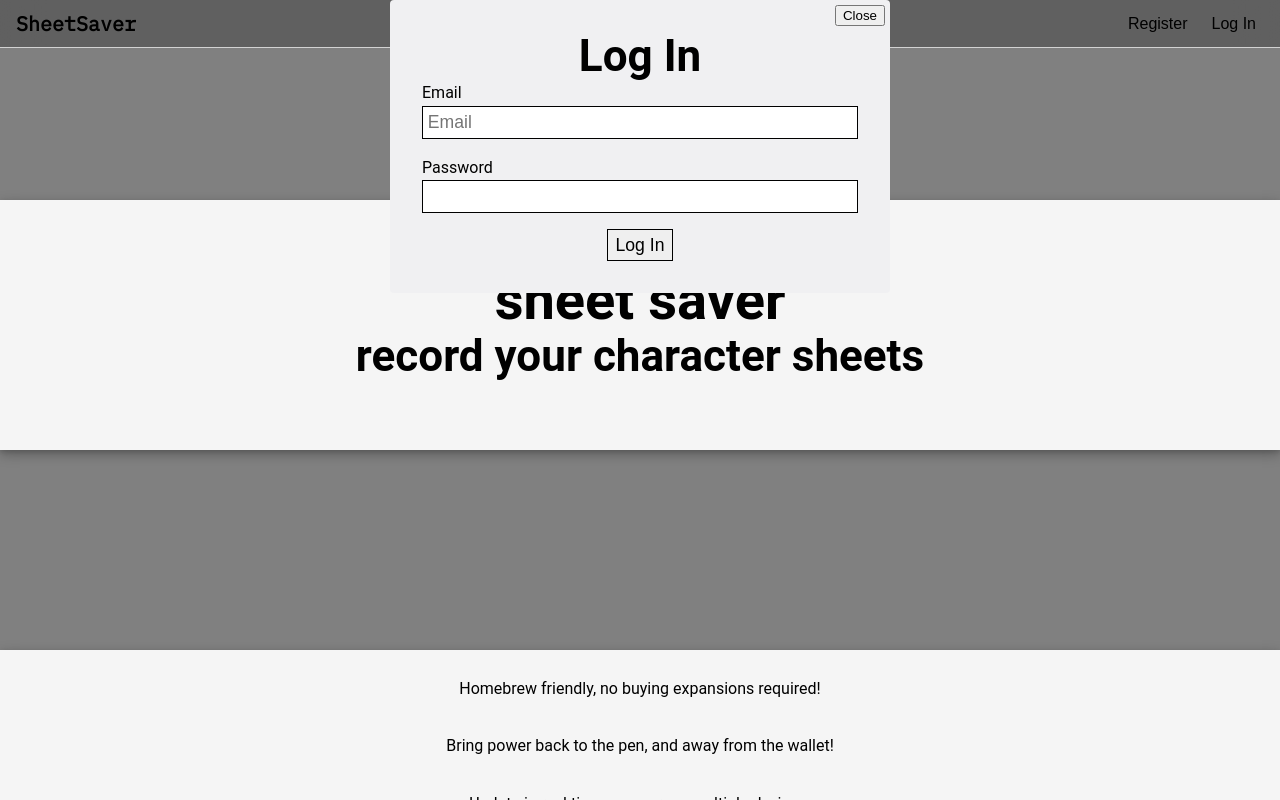
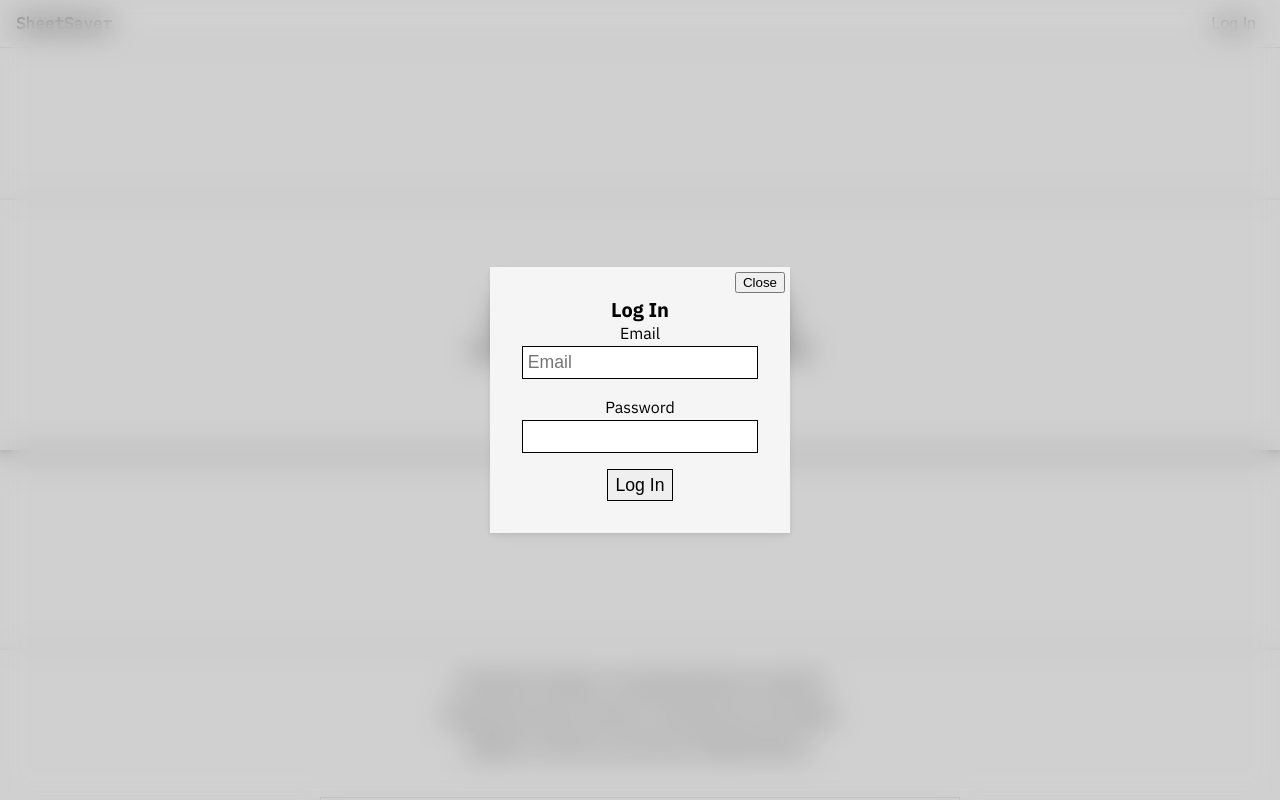
Before and after one commit to djdagorne/SheetSaver, a React (Create React App) app in the folder client/: page / in a window 1280 px wide. Both pictures are taken after a click on the button "Log In". Shown: the top 800 px of the page. Built offline with nearby package versions, Linux system fonts and the light colour scheme; no server answers.

Commit message:
lazy push

```diff
--- a/client/src/App.js
+++ b/client/src/App.js
@@ -23,9 +23,11 @@ export default function App() {
     user: undefined,
   });
 
+  // TODO get consistent buttons - no rounded corner, light-accent edges, like splash page button
+
   // log in the user if an old token is found in local storage.
   // nest an async function within the useEffect to obtain token info on app render
-
+  /*
   useEffect(() => {
     window.addEventListener('scroll', () => {
       const header = document.getElementById('header');
@@ -38,7 +40,7 @@ export default function App() {
     return () => {
       window.removeEventListener('scroll');
     };
-  }, []);
+  }, []); */
 
   useEffect(() => {
     const checkLoggedIn = async () => {
--- a/client/src/components/Header/Header.js
+++ b/client/src/components/Header/Header.js
@@ -13,10 +13,6 @@ export default function Header() {
 
   const history = useHistory();
 
-  const register = () => {
-    // history.push("/register");
-    setPopup('register');
-  };
   const logout = () => {
     setUserData({ token: undefined, user: undefined });
     localStorage.setItem('auth-token', '');
@@ -27,10 +23,13 @@ export default function Header() {
     setPopup('login');
   };
   const hideModal = () => {
+    document.body.style.position = 'relative';
+    document.body.style.overflow = 'scroll';
     setPopup('');
   };
   return (
-    <header id="header" className="">
+    <header id="header">
+      <div className="header__container">
         <Link to="/" className="header__title">
           <span className="header__title--name">SheetSaver</span>
         </Link>
@@ -39,22 +38,17 @@ export default function Header() {
             <button type="button" className="header__auth-options--button" onClick={logout}>Log Out</button>
           ) : (
             <>
-            <button type="button" className="header__auth-options--button" onClick={register}>Register</button>
               <button type="button" className="header__auth-options--button" onClick={login}>Log In</button>
             </>
 
           )}
         </nav>
+      </div>
       {popup === 'login' ? (
         <PopupModal hideModal={hideModal}>
           <Login hideModal={hideModal} />
         </PopupModal>
       ) : null}
-      {popup === 'register' ? (
-        <PopupModal hideModal={hideModal}>
-          <Register hideModal={hideModal} />
-        </PopupModal>
-      ) : null}
     </header>
   );
 }
--- a/client/src/components/Pages/Login.js
+++ b/client/src/components/Pages/Login.js
@@ -28,9 +28,11 @@ export default function Login(props) {
     history.push('/home');
   };
 
+  /* TODO fix up BEM naming here */
+
   return (
-    <>
-      <h2 className="modal-title">Log In</h2>
+    <div className="login__container">
+      <h3 className="modal-title">Log In</h3>
       <form className="form" onSubmit={submit}>
         <label id="login-email" htmlFor="login-email">
           Email
@@ -51,6 +53,6 @@ export default function Login(props) {
         </label>
         <input type="submit" value="Log In" />
       </form>
-    </>
+    </div>
   );
 }
--- a/client/src/components/Pages/Register.js
+++ b/client/src/components/Pages/Register.js
@@ -46,9 +46,10 @@ export default function Register(props) {
     }
   };
   /* TODO LOOK INTO REACT FORM HOOKS PACKAGE/NPM */
+  /* TODO fix up BEM naming here */
   return (
-    <>
-      <h2 className="modal-title">Registration</h2>
+    <div className="register__container">
+      <h3 className="modal-title">Registration</h3>
       {error && (
         <ErrorNotice
           message={error}
@@ -92,7 +93,7 @@ export default function Register(props) {
         </label>
         <input type="submit" value="Register" />
       </form>
-    </>
+    </div>
   );
 }
 
--- a/client/src/components/Pages/Sheet/SubComponents/Health.js
+++ b/client/src/components/Pages/Sheet/SubComponents/Health.js
@@ -10,7 +10,10 @@ export default function Health() {
         <div className="character-component__temp-hp">temp hp</div>
         <div className="character-component__current-hp">current hp</div>
         <div className="character-component__death-saves">death saves</div>
+        <div className="character-component__armor-class">armor class</div>
         <div className="character-component__hit-dice">hit dice</div>
+        <div className="character-component__initiative">initiative</div>
+        <div className="character-component__speed">speed</div>
       </div>
     </section>
   );
--- a/client/src/components/Pages/Splash/Splash.js
+++ b/client/src/components/Pages/Splash/Splash.js
@@ -1,7 +1,21 @@
-import React from 'react';
+import React, { useState } from 'react';
 import DynamicInput from '../../Utils/DynamicInput';
+import Register from '../Register';
+import Login from '../Login';
+import PopupModal from '../../Utils/PopupModal';
 
 export default function Splash() {
+  const [popup, setPopup] = useState();
+
+  const register = () => {
+    // history.push("/register");
+    setPopup('register');
+  };
+  const hideModal = () => {
+    document.body.style.position = 'relative';
+    document.body.style.overflow = 'scroll';
+    setPopup('');
+  };
   return (
     <main className="splash-page">
       {/* <DynamicInput /> */}
@@ -13,8 +27,23 @@ export default function Splash() {
         <p>Homebrew friendly, no buying expansions required!</p>
         <p>Bring power back to the pen, and away from the wallet!</p>
         <p>Update in real time, use across multiple devices.</p>
-        <p>sign up now!</p>
+        <button
+          type="button"
+          className="splash__auth-options--button"
+          onClick={register}
+        >
+          Sign Up Free
+        </button>
+
       </section>
+      <>
+
+        {popup === 'register' ? (
+          <PopupModal hideModal={hideModal}>
+            <Register hideModal={hideModal} />
+          </PopupModal>
+        ) : null}
+      </>
     </main>
   );
 }
--- a/client/src/components/Utils/PopupModal.js
+++ b/client/src/components/Utils/PopupModal.js
@@ -8,6 +8,8 @@ export default function PopupModal(props) {
       hideModal();
     }
   };
+  document.body.style.position = 'absolute';
+  document.body.style.overflow = 'hidden';
   return (
     // eslint-disable-next-line jsx-a11y/no-static-element-interactions
     <div className="popup" onMouseDown={handleBackgroundClick}>
--- a/client/src/style.css
+++ b/client/src/style.css
@@ -16,7 +16,7 @@
     0 - footer
   */
 
-  --ff-primary: "Roboto", sans-serif;
+  --ff-primary: "IBM Plex Sans", sans-serif;
   --ff-secondary: "IBM Plex Mono", monospace;
 
   --fw-light: 200;
@@ -31,7 +31,7 @@
 
   --fs-h1: 3rem;
   --fs-h2: 2.25rem;
-  --fs-h3: 1.25rem;
+  --fs-h3: 1.15rem;
   --fs-body: 1rem;
 
   --bs: 0em 0.25em 0.75em rgba(0, 0, 0, 0.3),
@@ -56,7 +56,8 @@
 
 h1,
 h2,
-h3 {
+h3,
+p {
   line-height: 1.1;
   margin: 0;
 }
@@ -69,6 +70,9 @@ h2 {
 }
 h3 {
   font-size: var(--fs-h3);
+}
+p {
+  font-size: var(--fs-body);
 }
 
 /* ##################################################### GENERAL STYLES */
@@ -115,7 +119,7 @@ strong {
 
 /* ##################################################### HEADER */
 
-header {
+.header__container {
   height: 3em;
   display: flex;
   position: fixed;
@@ -149,7 +153,7 @@ header {
   padding: 0;
   color: var(--clr-dark);
   font-family: var(--ff-secondary);
-  font-size: var(--fs-h3);
+  font-size: var(--fs-body);
   font-weight: var(--fw-bold);
   text-decoration: none;
 }
@@ -238,7 +242,8 @@ header {
   left: 0;
   right: 0;
   bottom: 0;
-  background-color: rgba(0, 0, 0, 0.25);
+  background-color: rgba(0, 0, 0, 0.15);
+  backdrop-filter: saturate(180%) blur(15px);
   z-index: 10;
 }
 
@@ -247,13 +252,13 @@ header {
   overflow-y: scroll;
   max-height: 500px;
   max-width: 500px;
-  width: 75%;
+  width: 300px;
   margin: auto;
   padding: 2em;
   overflow: hidden;
   vertical-align: justify;
-  border-radius: 4px;
-  background-color: #f0f0f2;
+  background-color: var(--clr-light);
+  box-shadow: var(--bs-light);
   z-index: 9;
 }
 
@@ -272,6 +277,11 @@ header {
 
 .modal-title {
   margin: auto;
+}
+
+.register__container,
+.login__container{
+  text-align: center;
 }
 
 /* ##################################################### FORM */
@@ -348,7 +358,7 @@ header {
   position: relative;
   display: flex;
   flex-direction: column;
-  background: gray;
+  background: var(--clr-light);
 }
 
 .hero,
@@ -359,9 +369,54 @@ header {
   flex-direction: column;
   justify-content: center;
   min-height: 250px;
-  margin-top: 100px;
-  margin-bottom: 100px;
   box-shadow: var(--bs);
+}
+
+.hero {
+  margin-top: calc(25vh - 100px);
+  margin-bottom: calc(25vh);
+}
+
+.CTA {
+  margin-bottom: 120px;
+}
+
+.hero__text--title {
+  font-family: var(--ff-secondary);
+  font-size: var(--fs-h2);
+}
+
+.hero__text--subtitle {
+  font-family: var(--ff-secondary);
+  font-size: var(--fs-h3);
+}
+
+.CTA > p {
+  margin: 0 10px 15px 10px;
+  text-align: center;
+}
+
+
+.splash__auth-options--button {
+  padding: 1rem;
+  margin: 25px 25%;
+  background: var(--clr-light);
+  border: 1px solid var(--clr-light-accent);
+  box-shadow: var(--bs-light);
+  color: var(--clr-dark);
+  font-family: var(--ff-secondary);
+  font-size: var(--fs-body);
+  font-weight: var(--fw-reg);
+  cursor: pointer;
+}
+.splash__auth-options--button:hover {
+  background: var(--clr-light-accent);
+  box-shadow: var(--bs);
+  opacity: 0.8;
+  backdrop-filter: saturate(180%) blur(20px) opacity(0.8);
+}
+.splash__auth-options--button:active {
+  box-shadow: var(--bs-light);
 }
 
 /* ##################################################### SHEET */
@@ -407,6 +462,9 @@ header {
   min-height: 150px;
   max-height: 500px; */
   margin: .5em;
+
+  border-radius: 4px;
+  overflow: hidden;
 }
 
 .character-component:last-child {
@@ -433,7 +491,7 @@ header {
   grid-gap: 5px;
   margin: 10px;
   grid-template-columns: 1fr 1fr;
-  grid-template-rows: 2fr 1fr 1fr;
+  grid-template-rows: 1fr 1fr 1fr 1fr 1fr;
 }
 .character-component__content--character-health> * {
   box-sizing: border-box;
@@ -448,7 +506,7 @@ header {
   grid-row: 2/3;
   grid-column: 1/2;
 }
-.character-component__hit-dice {
+.character-component__armor {
   grid-row: 3/4;
   grid-column: 1/2;
 }
@@ -456,3 +514,15 @@ header {
   grid-row: 2/4;
   grid-column: 2/3;
 }
+.character-component__hit-dice {
+  grid-row: 4/5;
+  grid-column: 1/3;
+}
+.character-component__initiative {
+  grid-row: 5/6;
+  grid-column: 1/2;
+}
+.character-component__speed {
+  grid-row: 5/6;
+  grid-column: 2/3;
+}
```
Lines whose indentation alone changed are shown as unchanged.
